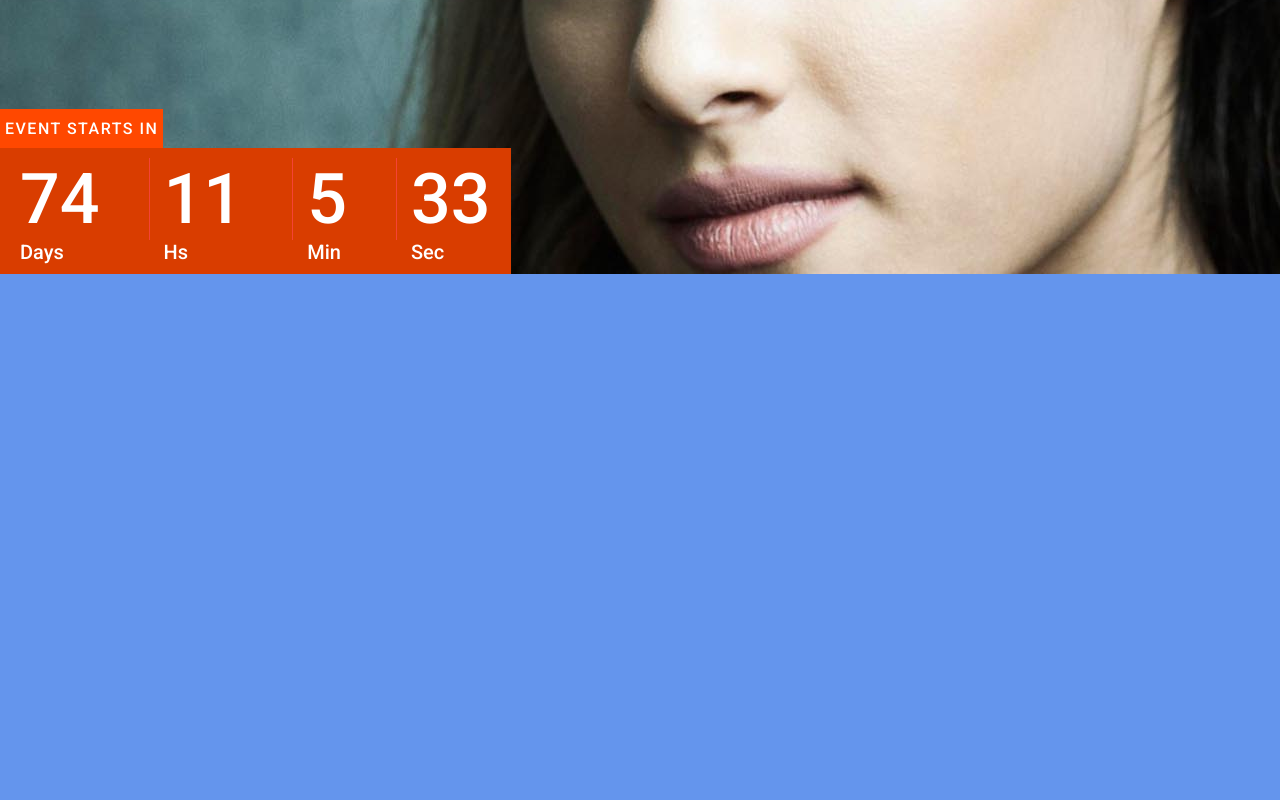
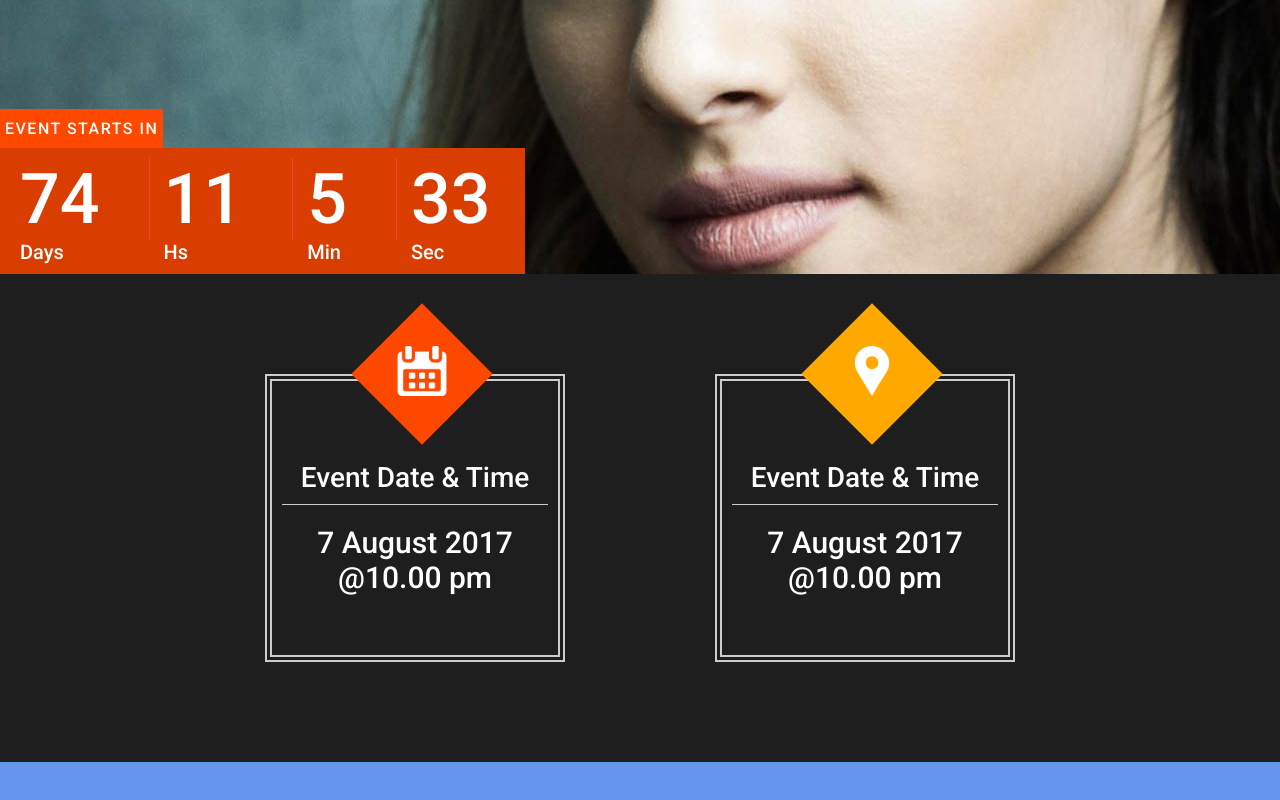
Before and after one commit to MOIN-AKHTAR/The-Venue, a React (Create React App) app: page / in a window 1280 px wide. Shown: the part 526-1326 px from the top of the page. Built offline with nearby package versions, Linux system fonts and the light colour scheme.

Commit message:
Completed Vunue Component

```diff
--- a/src/App.css
+++ b/src/App.css
@@ -15,4 +15,7 @@ body{
         border: 2px solid #FFF;
         padding: 5px;
         width: 400px;
-    }
+}
+.icon_Div{
+    transform: rotate(45deg)
+}
--- a/src/App.js
+++ b/src/App.js
@@ -3,6 +3,7 @@ import {ThemeProvider} from '@material-ui/core/styles';
 import Header from './Components/Header';
 import {theme} from './Theme';
 import Featured from './Components/Featured';
+import Vunue from './Components/Vunue';
 import  './App.css';
 
 function App() {
@@ -26,6 +27,7 @@ function App() {
     <div style={{height:"1500px",background:'cornflowerblue'}}>
       <Header setDrawer={setDrawer} openDrawer={openDrawer} changeHeaderColor={changeHeaderColor}/>
       <Featured/>
+      <Vunue/>
     </div>
     </ThemeProvider>
   );
--- a/src/Components/TimeUntill.js
+++ b/src/Components/TimeUntill.js
@@ -99,7 +99,6 @@ export default function TimeUntill() {
                  <div className={classes.timeUntill_time} style={{
                  borderRight:"none",
                  paddingRight:"0px",
-                 marginRight:"0px"
              }}>
                     {sec}
                  </div>
--- /dev/null
+++ b/src/Components/Vunue.js
@@ -0,0 +1,121 @@
+import React from 'react';
+import {makeStyles} from '@material-ui/core';
+import Calender from '../Assets/icons/calendar.png';
+import Location from '../Assets/icons/location.png';
+import Zoom from 'react-reveal/Zoom';
+
+const useStyles=makeStyles({
+    wrapper:{
+        background:"#1E1E1E",
+        padding:"100px 0px",
+        color:"#FFF"
+    },
+    vunueWrapper:{
+        width:"900px",
+        margin:"auto"
+    },
+    mainWrapper:{
+        display:"flex",
+        justifyContent:"center",
+        margin:"auto",
+    },
+    item:{
+        width:"50%",
+        textAlign:"center",
+        color:"#FFF",
+
+    },
+    outer:{
+        border:"2px solid #CCC",
+        width:"300px",
+        padding:"3px",
+        margin:"auto"
+    },
+    inner:{
+        border:"2px solid #CCC",
+        padding:"10px",
+        position:"relative"
+    },
+    icon_Div:{
+        width:"100px",
+        height:"100px",
+        transform:"translate(45deg)",
+        border:"1px solid #FFF",
+        position:"absolute",
+        left:"100px",
+        top:"-57px",
+        border:"none"
+    },
+    bck_red:{
+        background: "#ff4800"
+    },
+    bck_yellow:{
+        background: "#ffa800"
+    },
+    icon:{
+    width: "50px",
+    height: "50px",
+    position: "absolute",
+    top: "-35px",
+    left: "125px",
+    zIndex:"1",
+    backgroundPosition:"center !important",
+    backgroundRepeat: "no-repeat !important",
+    backgroundSize: "contain !important",
+    },
+    title:{
+        margin:"70px 0 20px 0",
+        fontSize:"28px",
+        borderBottom:"1px solid #ccc",
+        paddingBottom:"10px"
+    },
+    desc:{
+        fontSize: "30px",
+        fontWeight: "300",
+        marginBottom: "50px"
+    }
+})
+
+export default function Vunue() {
+    const classes=useStyles();
+    return (
+        <div className={classes.wrapper}>
+            <div className={classes.vunueWrapper}>
+              <div className={classes.mainWrapper}>
+                <Zoom duration={1000}>
+                  <div className={classes.item}>
+                   <div className={classes.outer}>
+                        <div className={classes.inner}>
+                            <div className={[classes.icon_Div,"icon_Div",classes.bck_red].join(" ")}></div>
+                            <div className={classes.icon} style={{background:`url(${Calender})`}}></div>
+                            <div className={classes.title}>
+                            Event Date & Time
+                            </div>
+                            <div className={classes.desc}>
+                            7 August 2017 @10.00 pm
+                            </div>
+                        </div>
+                   </div>
+                 </div>
+                </Zoom>
+                <Zoom delay={1000}>
+                 <div className={classes.item}>
+                     <div className={classes.outer}>
+                       <div className={classes.inner}>
+                             <div className={[classes.icon_Div,"icon_Div",classes.bck_yellow].join(" ")}></div>
+                             <div className={classes.icon} style={{background:`url(${Location})`}}></div>
+                             <div className={classes.title}>
+                              Event Date & Time
+                            </div>
+                            <div className={classes.desc}>
+                            7 August 2017 @10.00 pm
+                            </div>
+                       </div>
+                      </div>
+                 </div>
+                </Zoom>
+              </div>
+            </div>
+        </div>
+    )
+}
```
